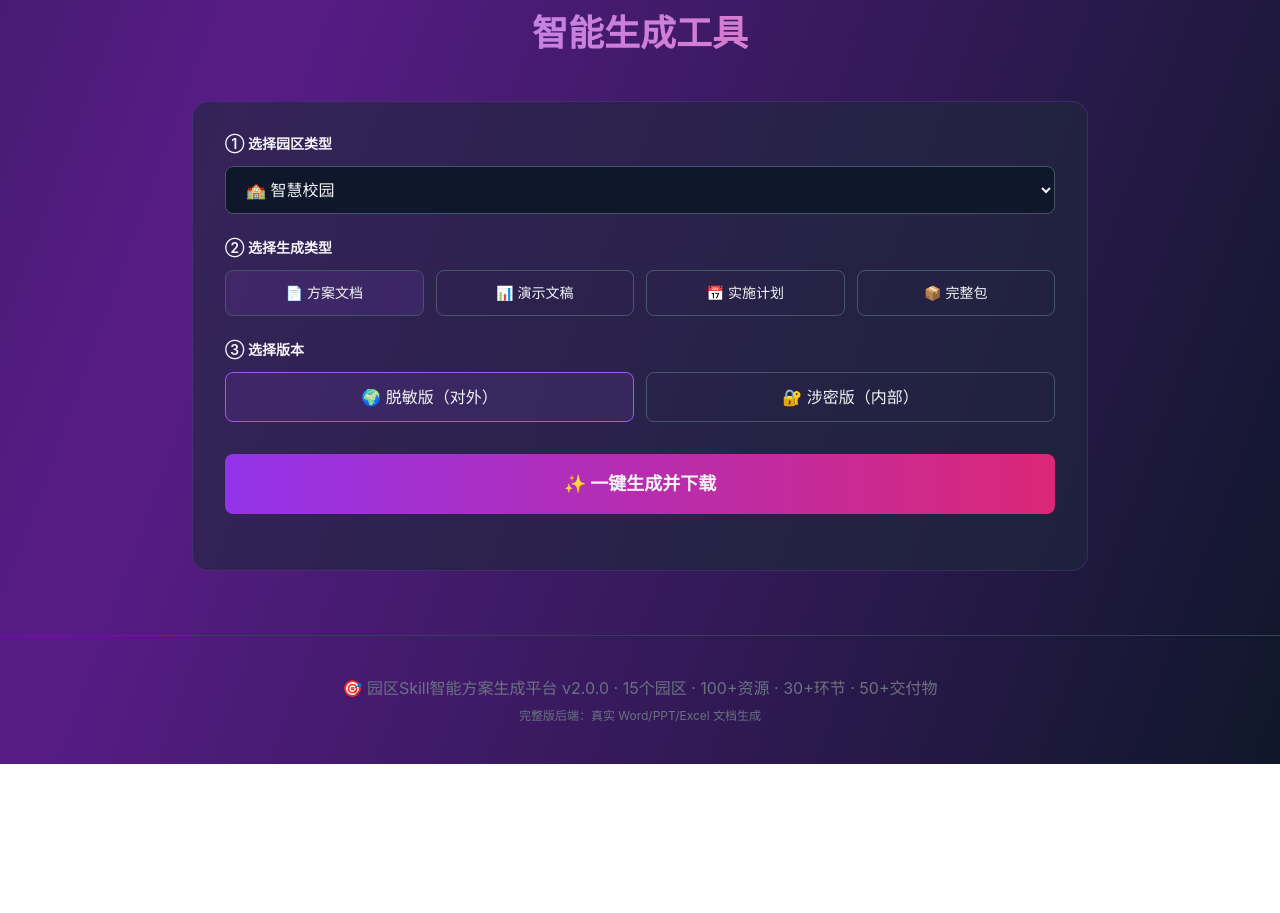
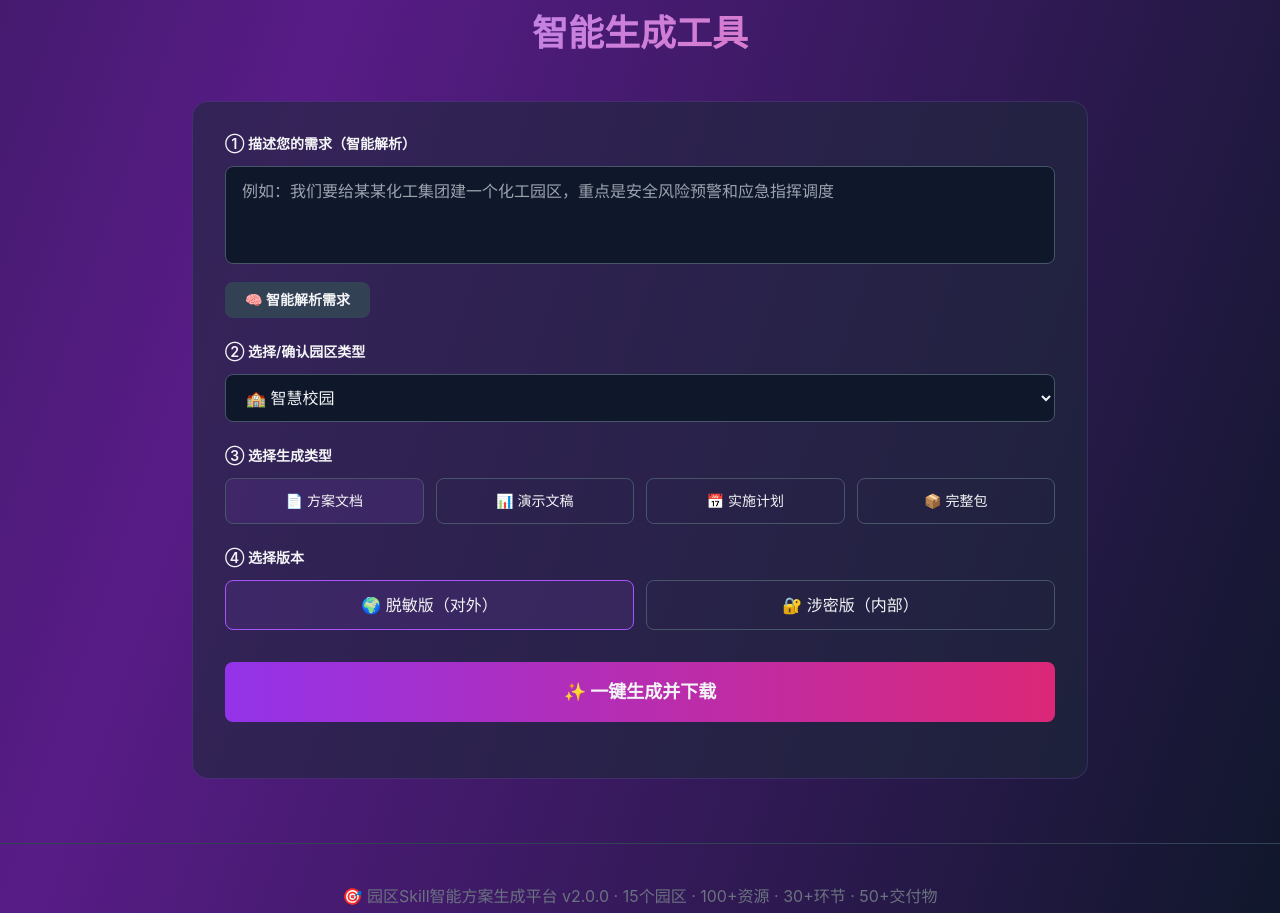
Before and after one commit to Echois666/skill-platform, a website: page public/index.html in a window 1280 px wide. Shown: the part 2760-3673 px from the top of the page. Before the commit the page ends 3524 px from the top, so only its background shows below. Drawn offline with nearby package versions, Linux system fonts and the light colour scheme.

Commit message:
feat: 前端新增需求输入框与智能解析展示（智能生成工具）

```diff
--- a/public/index.html
+++ b/public/index.html
@@ -68,15 +68,21 @@
             <h2 class="text-4xl font-bold mb-12 text-center gradient-text">智能生成工具</h2>
             <div class="bg-slate-800/60 border border-purple-500/20 rounded-2xl p-8">
                 <div class="mb-6">
-                    <label class="block text-sm font-semibold mb-3">① 选择园区类型</label>
+                    <label class="block text-sm font-semibold mb-3">① 描述您的需求（智能解析）</label>
+                    <textarea id="genReq" rows="3" placeholder="例如：我们要给某某化工集团建一个化工园区，重点是安全风险预警和应急指挥调度" class="w-full bg-slate-900 border border-slate-600 rounded-lg px-4 py-3 text-gray-100 resize-none"></textarea>
+                    <button id="parseBtn" onclick="parseReq()" class="mt-3 bg-slate-700 hover:bg-purple-600 px-5 py-2 rounded-lg text-sm font-semibold transition">🧠 智能解析需求</button>
+                    <div id="parseResult" class="mt-3"></div>
+                </div>
+                <div class="mb-6">
+                    <label class="block text-sm font-semibold mb-3">② 选择/确认园区类型</label>
                     <select id="genPark" class="w-full bg-slate-900 border border-slate-600 rounded-lg px-4 py-3 text-gray-100"></select>
                 </div>
                 <div class="mb-6">
-                    <label class="block text-sm font-semibold mb-3">② 选择生成类型</label>
+                    <label class="block text-sm font-semibold mb-3">③ 选择生成类型</label>
                     <div class="grid grid-cols-2 md:grid-cols-4 gap-3" id="genType"></div>
                 </div>
                 <div class="mb-8">
-                    <label class="block text-sm font-semibold mb-3">③ 选择版本</label>
+                    <label class="block text-sm font-semibold mb-3">④ 选择版本</label>
                     <div class="flex gap-3">
                         <label class="flex-1 cursor-pointer"><input type="radio" name="ver" value="脱敏版" checked class="peer hidden"><div class="border border-slate-600 peer-checked:border-purple-500 peer-checked:bg-purple-500/10 rounded-lg px-4 py-3 text-center transition">🌍 脱敏版（对外）</div></label>
                         <label class="flex-1 cursor-pointer"><input type="radio" name="ver" value="涉密版" class="peer hidden"><div class="border border-slate-600 peer-checked:border-pink-500 peer-checked:bg-pink-500/10 rounded-lg px-4 py-3 text-center transition">🔐 涉密版（内部）</div></label>
@@ -157,6 +163,39 @@
             document.getElementById('genType').innerHTML = genTypes.map(t=>`<button data-t="${t[0]}" onclick="pickType('${t[0]}')" class="gt border border-slate-600 rounded-lg px-3 py-3 text-sm transition ${t[0]===selectedType?'border-purple-500 bg-purple-500/10':''}">${t[1]}</button>`).join('');
         }
         function pickType(t){ selectedType=t; renderGenTypes(); }
+
+        let currentBrief = null;
+        async function parseReq(){
+            const text = document.getElementById('genReq').value.trim();
+            const box = document.getElementById('parseResult');
+            const btn = document.getElementById('parseBtn');
+            if(!text){ box.innerHTML = '<div class="text-sm text-amber-400">请先输入需求描述。</div>'; return; }
+            btn.disabled = true; btn.classList.add('opacity-60');
+            box.innerHTML = '<div class="text-sm text-gray-400 flex items-center gap-2"><span class="spinner"></span> 正在解析需求...</div>';
+            try {
+                const resp = await fetch('/api/parse-requirement', {
+                    method:'POST', headers:{'Content-Type':'application/json'},
+                    body: JSON.stringify({ requirement: text })
+                });
+                const j = await resp.json();
+                if(!j.ok) throw new Error(j.error||'解析失败');
+                currentBrief = j;
+                document.getElementById('genPark').value = j.parkId;
+                const chips = (arr,cls)=> (arr||[]).map(x=>`<span class="${cls} px-2 py-0.5 rounded-full text-xs mr-1 mb-1 inline-block">${x}</span>`).join('');
+                box.innerHTML = `<div class="bg-purple-500/10 border border-purple-500/30 rounded-lg p-4 text-sm">
+                    <div class="font-bold text-purple-300 mb-2">${j.icon} 已识别：${j.parkName} <span class="text-xs text-gray-400">（置信度 ${j.confidence}%）</span></div>
+                    ${j.client?`<div class="text-gray-300 mb-1">客户主体：<span class="text-pink-300">${j.client}</span></div>`:''}
+                    ${j.emphases.length?`<div class="mb-1">核心诉求：${chips(j.emphases,'bg-pink-500/20 text-pink-300')}</div>`:''}
+                    ${j.focusScenarios.length?`<div class="mb-1">重点场景：${chips(j.focusScenarios,'bg-purple-500/20 text-purple-300')}</div>`:''}
+                    <div class="text-gray-400 text-xs mt-2">${j.understanding}</div>
+                    <div class="text-green-300 text-xs mt-2">✓ 已自动选定园区，生成时将按此需求定制内容</div>
+                </div>`;
+            } catch(err){
+                box.innerHTML = `<div class="text-sm text-red-400">❌ ${err.message}</div>`;
+            } finally {
+                btn.disabled = false; btn.classList.remove('opacity-60');
+            }
+        }
         function showPark(id){
             const p = parks.find(x=>x.id===id);
             document.getElementById('modalContent').innerHTML = `
@@ -173,17 +212,21 @@
             const parkId = document.getElementById('genPark').value;
             const p = parks.find(x=>x.id===parkId);
             const ver = document.querySelector('input[name=ver]:checked').value;
+            const requirement = document.getElementById('genReq').value.trim();
             const t = genTypes.find(t=>t[0]===selectedType);
             const typeName = t[1], endpoint = t[2], ext = t[3];
             const r = document.getElementById('genResult');
             const btn = document.getElementById('genBtn');
             btn.disabled = true; btn.classList.add('opacity-60');
-            r.innerHTML = `<div class="bg-slate-900 border border-purple-500/30 rounded-lg p-4 text-gray-300 flex items-center gap-3"><span class="spinner"></span> 正在为「${p.name}」生成${typeName}（${ver}）并下载...</div>`;
+            const tip = requirement ? '（按需求定制）' : '';
+            r.innerHTML = `<div class="bg-slate-900 border border-purple-500/30 rounded-lg p-4 text-gray-300 flex items-center gap-3"><span class="spinner"></span> 正在为「${p.name}」生成${typeName}（${ver}）${tip}并下载...</div>`;
             try {
+                const payload = { parkId, version: ver };
+                if (requirement) payload.requirement = requirement;
                 const resp = await fetch(`/api/generate/${endpoint}`, {
                     method:'POST',
                     headers:{'Content-Type':'application/json'},
-                    body: JSON.stringify({ parkId, version: ver })
+                    body: JSON.stringify(payload)
                 });
                 if(!resp.ok){
                     let msg = 'HTTP '+resp.status;
```
